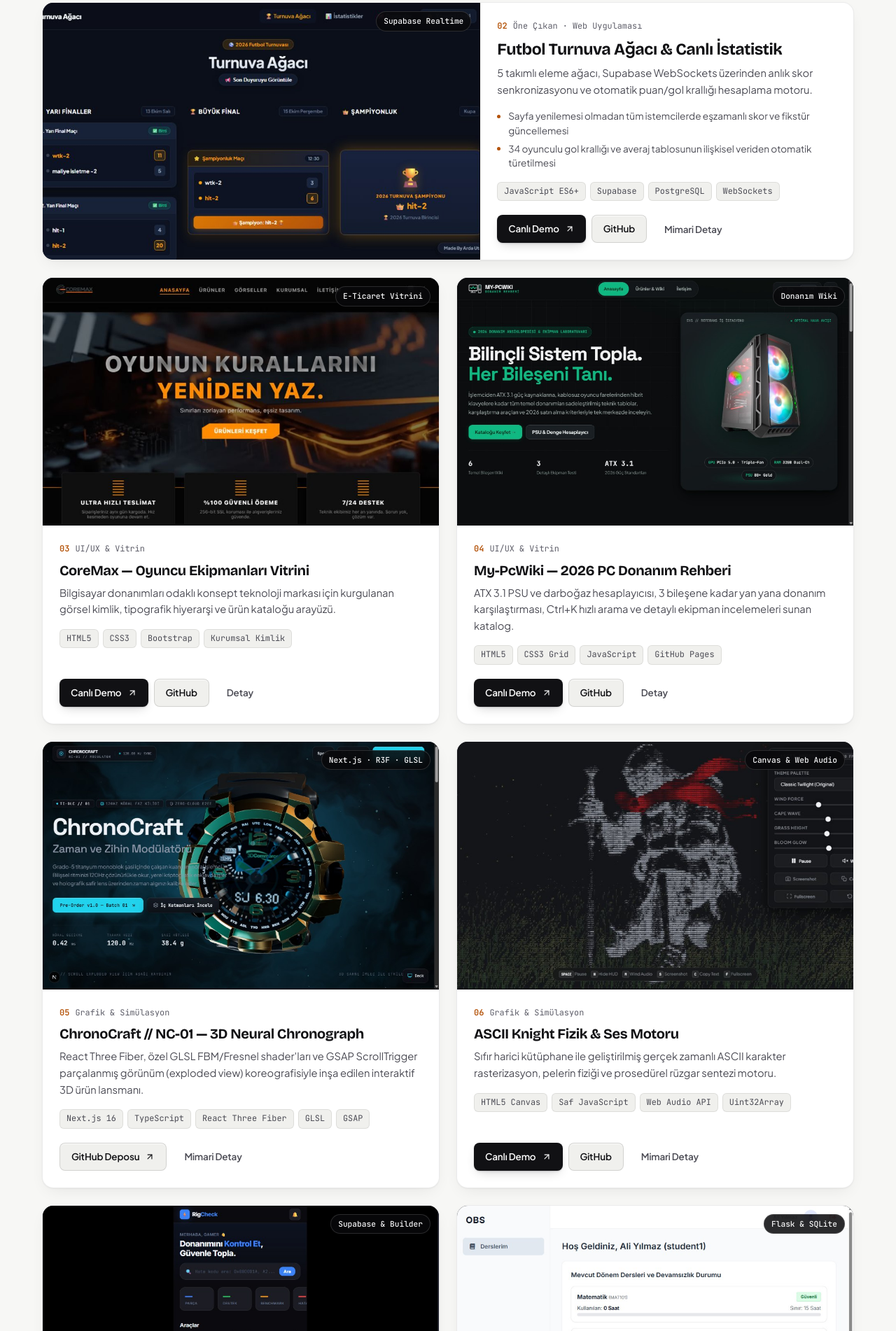
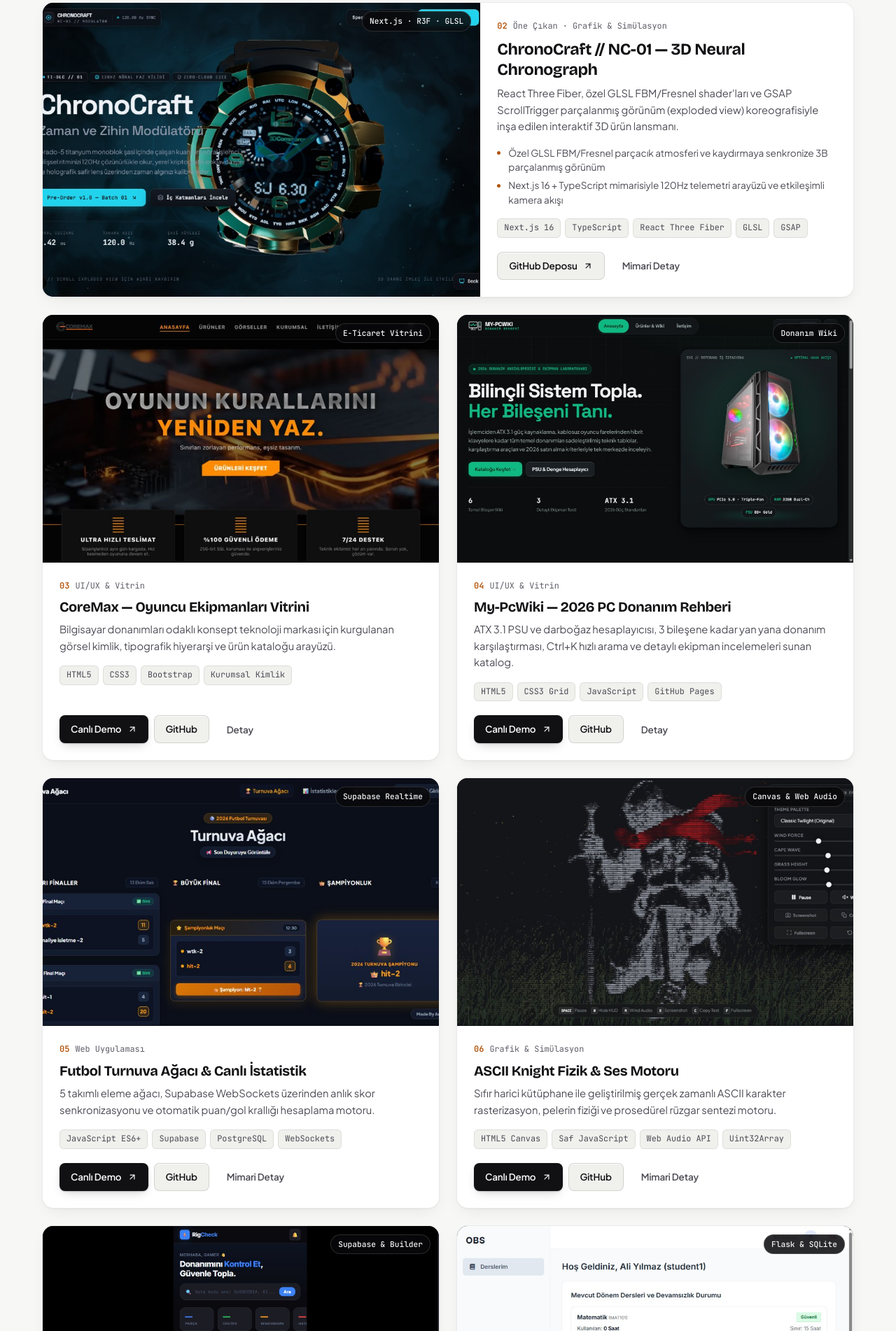
Before and after one commit to ArdaaaU/Portfolyo, a plain HTML site: page index.html in a window 1280 px wide. Shown: the part 1799-3701 px from the top of the page at 70% size. Drawn offline with nearby package versions, Linux system fonts and the light colour scheme.

Commit message:
Swap ChronoCraft and Turnuva Agaci positions

```diff
--- a/index.html
+++ b/index.html
@@ -312,49 +312,47 @@
             </div>
           </article>
 
-          <!-- FEATURED 2: TURNUVA AĞACI -->
-          <article class="project-card project-card--featured spotlight-card reveal" data-category="web">
+          <!-- FEATURED 2: CHRONOCRAFT // NC-01 -->
+          <article class="project-card project-card--featured spotlight-card reveal" data-category="simulation">
             <div class="project-thumb-wrapper">
               <img
-                src="assets/turnuva.jpg"
-                alt="Futbol Turnuva Ağacı canlı eleme tablosu ve şampiyonluk paneli ekran görüntüsü"
-                width="1000"
-                height="513"
+                src="assets/chronocraft.jpg"
+                alt="ChronoCraft NC-01 3D Neural Chronograph React Three Fiber ve GLSL sahnesi"
+                width="1280"
+                height="800"
                 class="project-thumb"
                 loading="lazy"
               >
-              <span class="project-badge">Supabase Realtime</span>
+              <span class="project-badge">Next.js · R3F · GLSL</span>
             </div>
             <div class="project-body">
               <div class="project-meta">
                 <span class="project-index tabular">02</span>
-                <span class="project-kicker">Öne Çıkan · Web Uygulaması</span>
+                <span class="project-kicker">Öne Çıkan · Grafik &amp; Simülasyon</span>
               </div>
-              <h3 class="project-title">Futbol Turnuva Ağacı &amp; Canlı İstatistik</h3>
+              <h3 class="project-title">ChronoCraft // NC-01 — 3D Neural Chronograph</h3>
               <p class="project-desc">
-                5 takımlı eleme ağacı, Supabase WebSockets üzerinden anlık skor senkronizasyonu ve otomatik puan/gol krallığı hesaplama motoru.
+                React Three Fiber, özel GLSL FBM/Fresnel shader'ları ve GSAP ScrollTrigger parçalanmış görünüm (exploded view) koreografisiyle inşa edilen interaktif 3D ürün lansmanı.
               </p>
               <ul class="project-bullets">
-                <li>Sayfa yenilemesi olmadan tüm istemcilerde eşzamanlı skor ve fikstür güncellemesi</li>
-                <li>34 oyunculu gol krallığı ve averaj tablosunun ilişkisel veriden otomatik türetilmesi</li>
+                <li>Özel GLSL FBM/Fresnel parçacık atmosferi ve kaydırmaya senkronize 3B parçalanmış görünüm</li>
+                <li>Next.js 16 + TypeScript mimarisiyle 120Hz telemetri arayüzü ve etkileşimli kamera akışı</li>
               </ul>
               <div class="project-tags">
-                <span>JavaScript ES6+</span>
-                <span>Supabase</span>
-                <span>PostgreSQL</span>
-                <span>WebSockets</span>
+                <span>Next.js 16</span>
+                <span>TypeScript</span>
+                <span>React Three Fiber</span>
+                <span>GLSL</span>
+                <span>GSAP</span>
               </div>
               <div class="project-actions">
-                <a href="https://turnuvaagac.vercel.app" target="_blank" rel="noopener noreferrer" class="btn btn-primary btn-sm">
-                  <span>Canlı Demo</span>
+                <a href="https://github.com/ArdaaaU/chronocraft-neural-chronograph" target="_blank" rel="noopener noreferrer" class="btn btn-secondary btn-sm">
+                  <span>GitHub Deposu</span>
                   <svg class="icon" width="14" height="14" viewBox="0 0 24 24" fill="none" stroke="currentColor" stroke-width="2" stroke-linecap="round" stroke-linejoin="round" aria-hidden="true">
                     <path d="M7 17 17 7"/><path d="M7 7h10v10"/>
                   </svg>
                 </a>
-                <a href="https://github.com/ArdaaaU/Turnuva-A-ac-" target="_blank" rel="noopener noreferrer" class="btn btn-secondary btn-sm">
-                  <span>GitHub</span>
-                </a>
-                <button type="button" class="btn btn-ghost btn-sm" data-project="turnuva">
+                <button type="button" class="btn btn-ghost btn-sm" data-project="chronocraft">
                   Mimari Detay
                 </button>
               </div>
@@ -451,43 +449,45 @@
             </div>
           </article>
 
-          <!-- ARCHIVE 5: CHRONOCRAFT // NC-01 -->
-          <article class="project-card spotlight-card reveal" data-category="simulation">
+          <!-- ARCHIVE 5: TURNUVA AĞACI -->
+          <article class="project-card spotlight-card reveal" data-category="web">
             <div class="project-thumb-wrapper">
               <img
-                src="assets/chronocraft.jpg"
-                alt="ChronoCraft NC-01 3D Neural Chronograph React Three Fiber ve GLSL sahnesi"
-                width="1280"
-                height="800"
+                src="assets/turnuva.jpg"
+                alt="Futbol Turnuva Ağacı canlı eleme tablosu ve şampiyonluk paneli ekran görüntüsü"
+                width="1000"
+                height="513"
                 class="project-thumb"
                 loading="lazy"
               >
-              <span class="project-badge">Next.js · R3F · GLSL</span>
+              <span class="project-badge">Supabase Realtime</span>
             </div>
             <div class="project-body">
               <div class="project-meta">
                 <span class="project-index tabular">05</span>
-                <span class="project-kicker">Grafik &amp; Simülasyon</span>
+                <span class="project-kicker">Web Uygulaması</span>
               </div>
-              <h3 class="project-title">ChronoCraft // NC-01 — 3D Neural Chronograph</h3>
+              <h3 class="project-title">Futbol Turnuva Ağacı &amp; Canlı İstatistik</h3>
               <p class="project-desc">
-                React Three Fiber, özel GLSL FBM/Fresnel shader'ları ve GSAP ScrollTrigger parçalanmış görünüm (exploded view) koreografisiyle inşa edilen interaktif 3D ürün lansmanı.
+                5 takımlı eleme ağacı, Supabase WebSockets üzerinden anlık skor senkronizasyonu ve otomatik puan/gol krallığı hesaplama motoru.
               </p>
               <div class="project-tags">
-                <span>Next.js 16</span>
-                <span>TypeScript</span>
-                <span>React Three Fiber</span>
-                <span>GLSL</span>
-                <span>GSAP</span>
+                <span>JavaScript ES6+</span>
+                <span>Supabase</span>
+                <span>PostgreSQL</span>
+                <span>WebSockets</span>
               </div>
               <div class="project-actions">
-                <a href="https://github.com/ArdaaaU/chronocraft-neural-chronograph" target="_blank" rel="noopener noreferrer" class="btn btn-secondary btn-sm">
-                  <span>GitHub Deposu</span>
+                <a href="https://turnuvaagac.vercel.app" target="_blank" rel="noopener noreferrer" class="btn btn-primary btn-sm">
+                  <span>Canlı Demo</span>
                   <svg class="icon" width="14" height="14" viewBox="0 0 24 24" fill="none" stroke="currentColor" stroke-width="2" stroke-linecap="round" stroke-linejoin="round" aria-hidden="true">
                     <path d="M7 17 17 7"/><path d="M7 7h10v10"/>
                   </svg>
                 </a>
-                <button type="button" class="btn btn-ghost btn-sm" data-project="chronocraft">
+                <a href="https://github.com/ArdaaaU/Turnuva-A-ac-" target="_blank" rel="noopener noreferrer" class="btn btn-secondary btn-sm">
+                  <span>GitHub</span>
+                </a>
+                <button type="button" class="btn btn-ghost btn-sm" data-project="turnuva">
                   Mimari Detay
                 </button>
               </div>
--- a/script.js
+++ b/script.js
@@ -578,10 +578,10 @@ function calculatePsuHeadroom({ cpuWatts, gpuWatts, drives, overclock }) {
       projects: (block) => {
         block.append(
           createRow('01 KYK Yemek', 'kykyemek.vercel.app (Mobil Öncelikli)', 'accent'),
-          createRow('02 Turnuva', 'turnuvaagac.vercel.app (Supabase Realtime)', 'accent'),
+          createRow('02 ChronoCraft', 'github.com/ArdaaaU/chronocraft-neural-chronograph (R3F/GLSL)', 'accent'),
           createRow('03 CoreMax', 'coremaxtech.vercel.app (E-Ticaret Vitrini)'),
           createRow('04 My-PcWiki', 'ardaaau.github.io/my-pcwiki (Donanım Wiki)', 'accent'),
-          createRow('05 ChronoCraft', 'github.com/ArdaaaU/chronocraft-neural-chronograph (R3F/GLSL)', 'accent'),
+          createRow('05 Turnuva', 'turnuvaagac.vercel.app (Supabase Realtime)'),
           createRow('06 ASCII Knight', 'ascii-knight.vercel.app (60 FPS Canvas & Audio)'),
           createRow('07 RigCheck', 'github.com/ArdaaaU/RigCheack (PC Builder & Supabase)'),
           createRow('08 OBS', 'obs-sistemi.vercel.app (Flask & SQLite)'),
```
